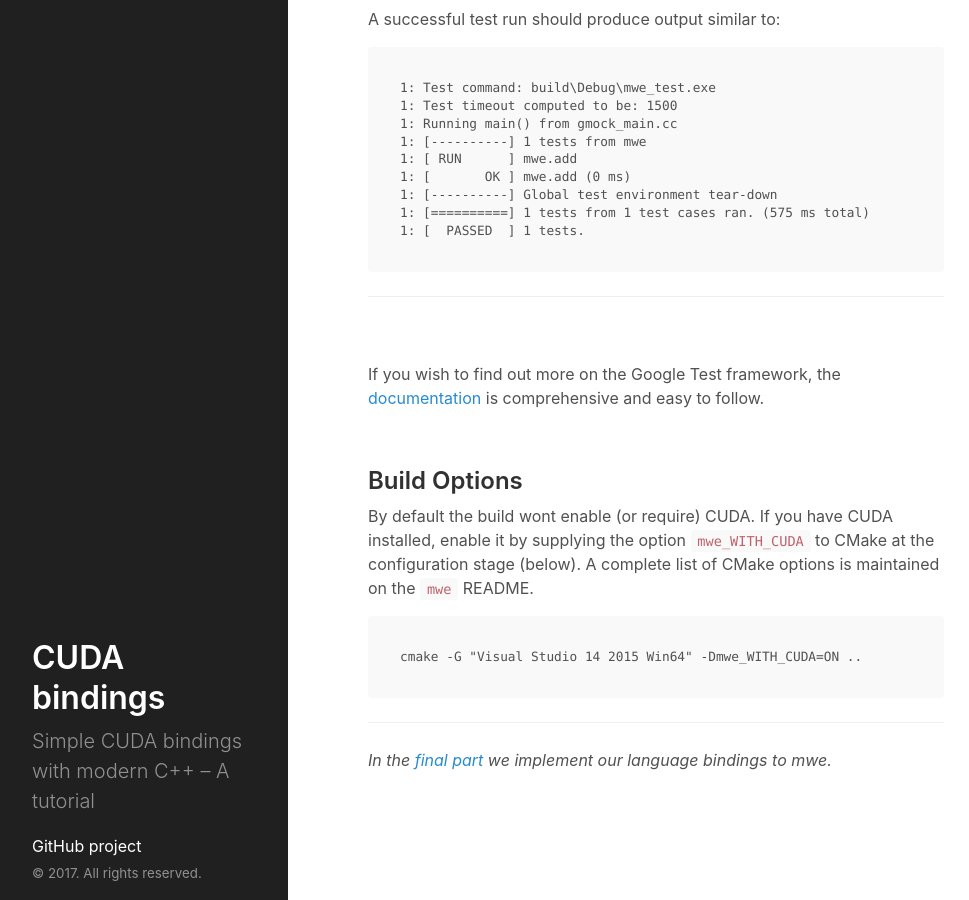
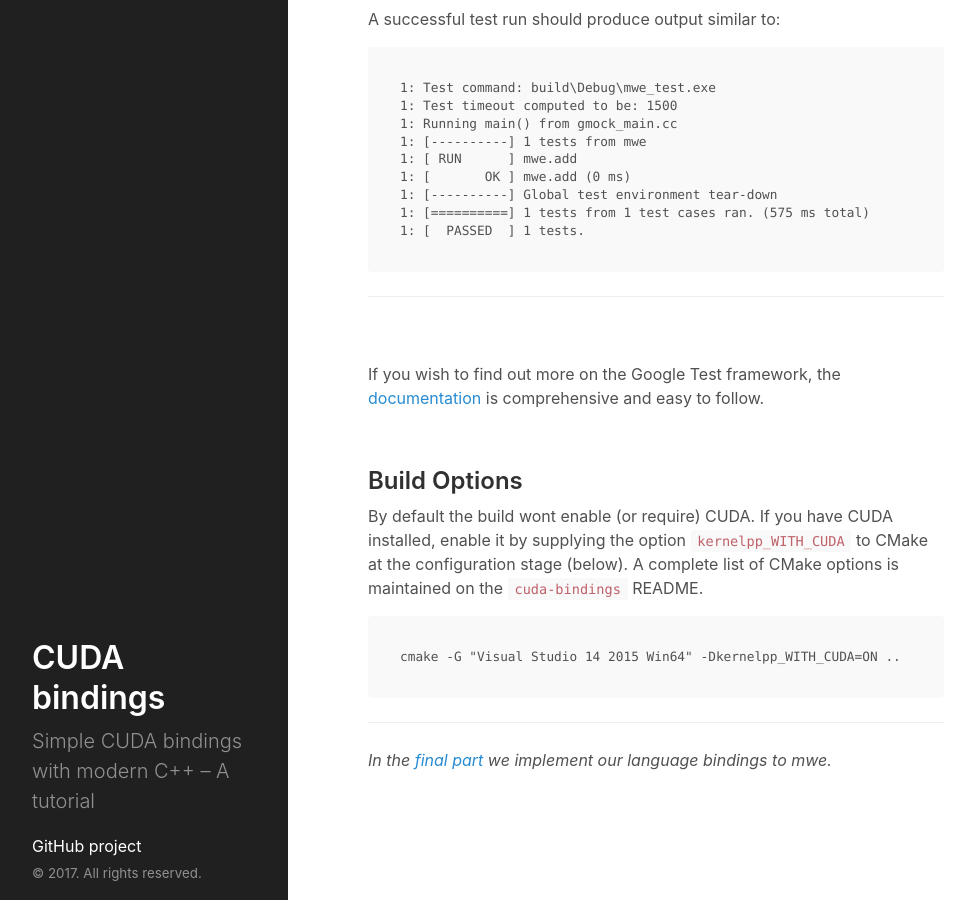
Before and after one commit to rayglover-ibm/cuda-bindings, a Jekyll site: the page built from _posts/2017-03-02-part-2.md, in a window 1280 px wide and 900 px high, scrolled down 8803 px. Shown: the whole window, without its empty margins (0-969 px from the left). Built offline with Jekyll 4.4.1, drawn with Linux system fonts in a browser that asks for light colours.

Commit message:
update cmake opts

````diff
--- a/_posts/2017-03-02-part-2.md
+++ b/_posts/2017-03-02-part-2.md
@@ -277,10 +277,10 @@ If you wish to find out more on the Google Test framework, the [documentation](h
 
 ## <a name="Part2-5"></a> Build Options
 
-By default the build wont enable (or require) CUDA. If you have CUDA installed, enable it by supplying the option `mwe_WITH_CUDA` to CMake at the configuration stage (below). A complete list of CMake options is maintained on the `mwe` README.
+By default the build wont enable (or require) CUDA. If you have CUDA installed, enable it by supplying the option `kernelpp_WITH_CUDA` to CMake at the configuration stage (below). A complete list of CMake options is maintained on the `cuda-bindings` README.
 
 ```
-cmake -G "Visual Studio 14 2015 Win64" -Dmwe_WITH_CUDA=ON ..
+cmake -G "Visual Studio 14 2015 Win64" -Dkernelpp_WITH_CUDA=ON ..
 ```
 
 ---
````
